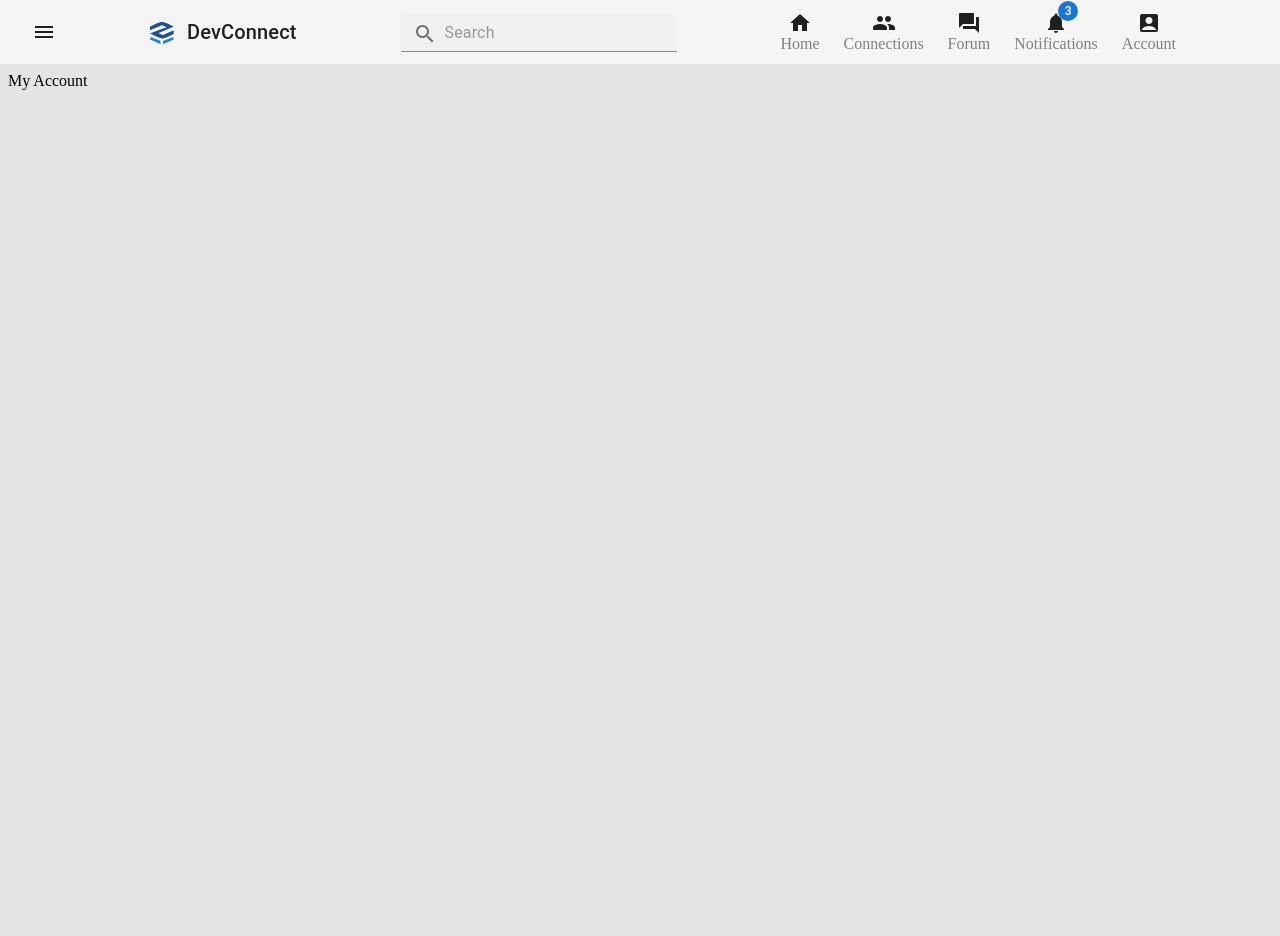
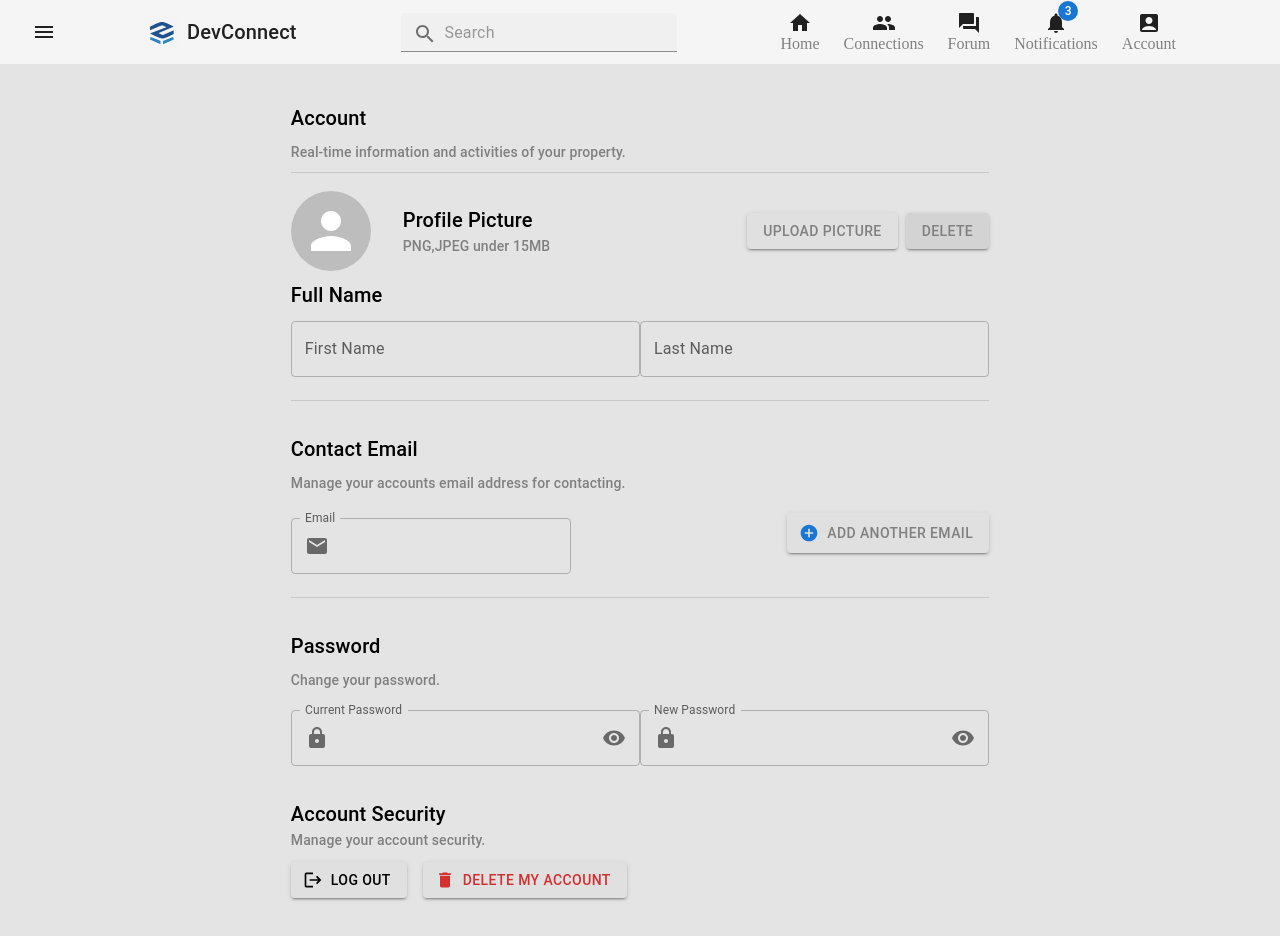
Before and after one commit to hemilika/social-media-app, a React (Vite) app in the folder client/: page /account in a window 1280 px wide. Before the commit the page ends 800 px from the top, so only its background shows below. Built offline with nearby package versions, Linux system fonts and the light colour scheme.

Commit message:
my account page, fixed drawer navigation

```diff
--- a/client/src/components/home-page/ForumsContent.jsx
+++ b/client/src/components/home-page/ForumsContent.jsx
@@ -5,15 +5,21 @@ import { ArrowRightAlt, Visibility } from "@mui/icons-material";
 const ForumsContent = () => {
   return (
     <Stack alignItems="center">
-      <Typography variant="subtitle1">Explore Forums</Typography>
       <Card>
+        <Typography variant="subtitle1" sx={{ ml: "25%" }}>
+          Explore Forums
+        </Typography>
         {dummyForums.map((forum, index) => {
           return (
             <Card sx={{ borderRadius: "0" }} key={index}>
-              <CardHeader
-                title={forum.name}
-                subheader={forum.description}
-              ></CardHeader>
+              <CardHeader title={forum.name} subheader={forum.description} />
+              <Typography
+                variant="subtitle2"
+                color="GrayText"
+                sx={{ marginLeft: "18px", marginTop: "-10px" }}
+              >
+                Members: 54
+              </Typography>
               <Stack
                 direction="row"
                 spacing={1}
--- a/client/src/components/home-page/ProfileContent.jsx
+++ b/client/src/components/home-page/ProfileContent.jsx
@@ -107,7 +107,6 @@ const ProfileContent = () => {
               <Typography variant="body2" color="text.secondary">
                 Education
               </Typography>
-              ``
               <Typography variant="body2">UET</Typography>
             </Stack>
             <Stack justifyContent="space-between" direction="row">
--- /dev/null
+++ b/client/src/components/my-account/AccountDelete.jsx
@@ -0,0 +1,29 @@
+import { Delete, Logout } from "@mui/icons-material";
+import { Button, Stack, Typography } from "@mui/material";
+
+const AccountDelete = () => {
+  return (
+    <Stack>
+      <Typography variant="h6">Account Security</Typography>
+      <Typography variant="subtitle2" color="GrayText">
+        Manage your account security.
+      </Typography>
+      <Stack direction="row" spacing={2} paddingTop="10px">
+        <Button startIcon={<Logout />} variant="contained" color="inherit">
+          Log out
+        </Button>
+        <Button
+          startIcon={<Delete color="error" />}
+          color="inherit"
+          variant="contained"
+        >
+          <Typography color="error" variant="button">
+            Delete my account
+          </Typography>
+        </Button>
+      </Stack>
+    </Stack>
+  );
+};
+
+export default AccountDelete;
--- /dev/null
+++ b/client/src/components/my-account/AccountInfo.jsx
@@ -0,0 +1,57 @@
+import {
+  Avatar,
+  Button,
+  Divider,
+  Stack,
+  TextField,
+  Typography,
+} from "@mui/material";
+
+const AccountInfo = () => {
+  return (
+    <Stack spacing={1}>
+      <Typography variant="h6">Account</Typography>
+      <Typography variant="subtitle2" color="GrayText">
+        Real-time information and activities of your property.
+      </Typography>
+      <Divider />
+      <Stack direction="row" justifyContent="space-between" paddingTop="10px">
+        <Stack direction="row" spacing={4} alignItems="center">
+          <Avatar sx={{ width: "80px", height: "80px" }} />
+          <Stack>
+            <Typography variant="h6">Profile Picture</Typography>
+            <Typography variant="subtitle2" color="GrayText">
+              PNG,JPEG under 15MB
+            </Typography>
+          </Stack>
+        </Stack>
+        <Stack direction="row" spacing={1} alignItems="center">
+          <Button color="inherit" variant="contained">
+            <Typography color="GrayText" variant="button">
+              Upload picture
+            </Typography>
+          </Button>
+          <Button
+            color="inherit"
+            variant="contained"
+            sx={{ background: "lightgrey" }}
+          >
+            <Typography color="GrayText" variant="button">
+              Delete
+            </Typography>
+          </Button>
+        </Stack>
+      </Stack>
+      <Stack>
+        <Typography variant="h6">Full Name</Typography>
+        <Stack direction="row" justifyContent="space-between" paddingTop="10px">
+          <TextField label="First Name" sx={{ width: "400px" }} />
+          <TextField label="Last Name" sx={{ width: "400px" }} />
+        </Stack>
+      </Stack>
+      <Divider sx={{ paddingTop: "15px" }} />
+    </Stack>
+  );
+};
+
+export default AccountInfo;
--- /dev/null
+++ b/client/src/components/my-account/AccountPassword.jsx
@@ -0,0 +1,49 @@
+import { Lock, Security, ViewArray, Visibility } from "@mui/icons-material";
+import { InputAdornment, Stack, TextField, Typography } from "@mui/material";
+
+const AccountPassword = () => {
+  return (
+    <Stack spacing={1}>
+      <Typography variant="h6">Password</Typography>
+      <Typography variant="subtitle2" color="GrayText">
+        Change your password.
+      </Typography>
+      <Stack direction="row" justifyContent="space-between" paddingTop="10px">
+        <TextField
+          label="Current Password"
+          InputProps={{
+            startAdornment: (
+              <InputAdornment position="start">
+                <Lock />
+              </InputAdornment>
+            ),
+            endAdornment: (
+              <InputAdornment position="end">
+                <Visibility />
+              </InputAdornment>
+            ),
+          }}
+          sx={{ width: "500px" }}
+        />
+        <TextField
+          label="New Password"
+          sx={{ width: "500px" }}
+          InputProps={{
+            startAdornment: (
+              <InputAdornment position="start">
+                <Lock />
+              </InputAdornment>
+            ),
+            endAdornment: (
+              <InputAdornment position="end">
+                <Visibility />
+              </InputAdornment>
+            ),
+          }}
+        />
+      </Stack>
+    </Stack>
+  );
+};
+
+export default AccountPassword;
--- /dev/null
+++ b/client/src/components/my-account/ContactEmail.jsx
@@ -0,0 +1,48 @@
+import { AddCircle, Email } from "@mui/icons-material";
+import {
+  Button,
+  Divider,
+  InputAdornment,
+  Stack,
+  TextField,
+  Typography,
+} from "@mui/material";
+import React from "react";
+
+const ContactEmail = () => {
+  return (
+    <Stack spacing={1}>
+      <Typography variant="h6">Contact Email</Typography>
+      <Typography variant="subtitle2" color="GrayText">
+        Manage your accounts email address for contacting.
+      </Typography>
+      <Stack justifyContent="space-between" direction="row" paddingTop="10px">
+        <TextField
+          sx={{ mt: "5px", mb: "15px" }}
+          type="email"
+          label="Email"
+          InputProps={{
+            startAdornment: (
+              <InputAdornment position="start">
+                <Email />
+              </InputAdornment>
+            ),
+          }}
+        />
+        <Button
+          startIcon={<AddCircle color="primary" />}
+          variant="contained"
+          color="inherit"
+          sx={{ height: "40px" }}
+        >
+          <Typography color="grey" variant="button">
+            Add another email
+          </Typography>
+        </Button>
+      </Stack>
+      <Divider sx={{ mt: "20px" }} />
+    </Stack>
+  );
+};
+
+export default ContactEmail;
--- /dev/null
+++ b/client/src/components/my-account/Username.jsx
@@ -0,0 +1,5 @@
+const Username = () => {
+  return <div>Username</div>;
+};
+
+export default Username;
--- a/client/src/components/navbar/DrawerList.jsx
+++ b/client/src/components/navbar/DrawerList.jsx
@@ -12,13 +12,14 @@ import { Button, Stack, Typography } from "@mui/material";
 import { Logout } from "@mui/icons-material";
 import { useNavigate } from "react-router-dom";
 
-const DrawerList = () => {
+const DrawerList = ({ onClose }) => {
   const { navbarItems } = useContext(AppContext);
 
   const navigate = useNavigate();
 
   const handleNavigate = (path) => {
     navigate(`${path}`);
+    onClose();
   };
 
   return (
@@ -31,7 +32,9 @@ const DrawerList = () => {
           </Stack>
           <Divider />
           <List>
-            {navbarItems.map((content, index) => (
+            {navbarItems
+              .filter((content) => content.contentName !== "Notifications")
+              .map((content, index) => (
                 <ListItem key={index} disablePadding>
                   <ListItemButton
                     onClick={() => handleNavigate(content.navigationPath)}
--- a/client/src/components/navbar/LeftDrawer.jsx
+++ b/client/src/components/navbar/LeftDrawer.jsx
@@ -3,7 +3,7 @@ import DrawerList from "./DrawerList";
 const LeftDrawer = ({ open, handleClose }) => {
   return (
     <Drawer open={open} onClose={handleClose}>
-      <DrawerList />
+      <DrawerList onClose={handleClose} />
     </Drawer>
   );
 };
--- a/client/src/pages/MyAccountPage.jsx
+++ b/client/src/pages/MyAccountPage.jsx
@@ -1,7 +1,22 @@
-import React from "react";
+import { Grid, Stack } from "@mui/material";
+import AccountInfo from "../components/my-account/AccountInfo";
+import ContactEmail from "../components/my-account/ContactEmail";
+import AccountPassword from "../components/my-account/AccountPassword";
+import AccountDelete from "../components/my-account/AccountDelete";
 
 const MyAccountPage = () => {
-  return <div>My Account</div>;
+  return (
+    <Grid container justifyContent="center">
+      <Grid item width="60%" padding="30px">
+        <Stack spacing={4} alignItems="left">
+          <AccountInfo />
+          <ContactEmail />
+          <AccountPassword />
+          <AccountDelete />
+        </Stack>
+      </Grid>
+    </Grid>
+  );
 };
 
 export default MyAccountPage;
```
Lines whose indentation alone changed are shown as unchanged.
